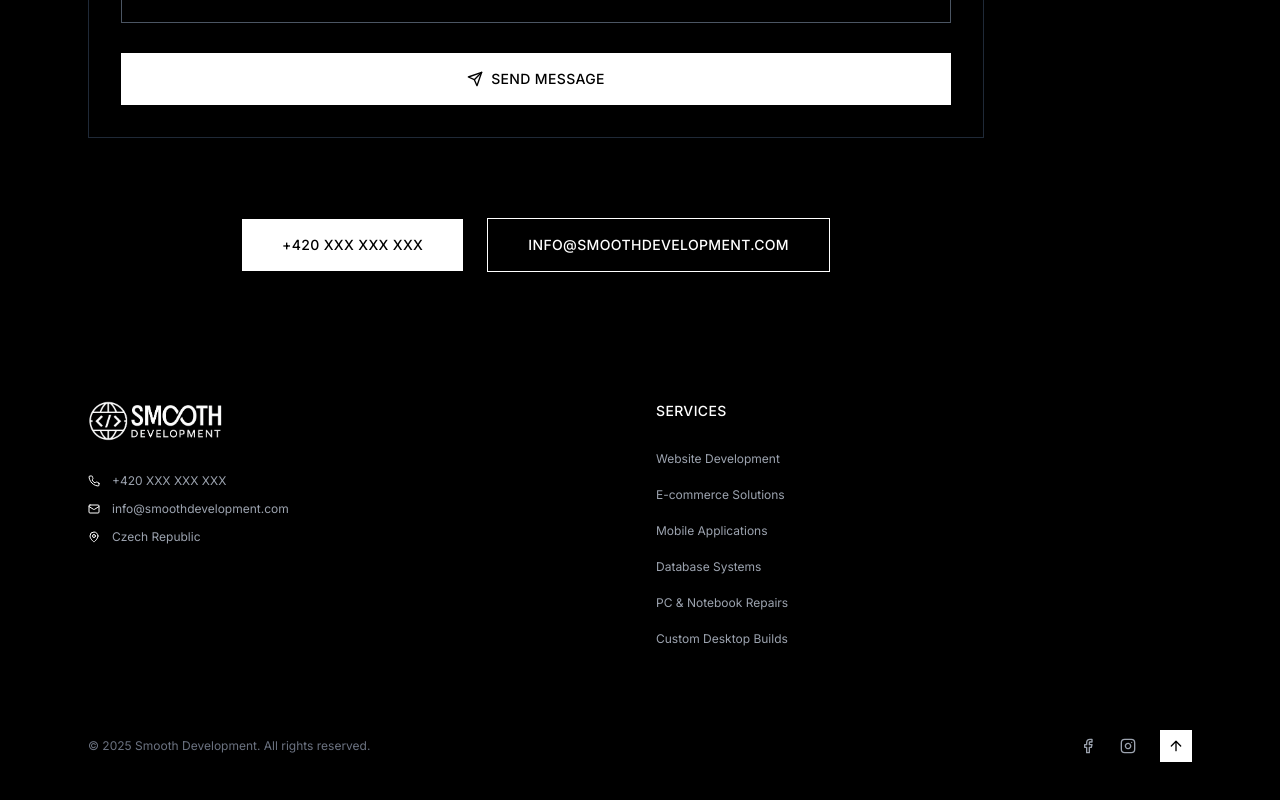
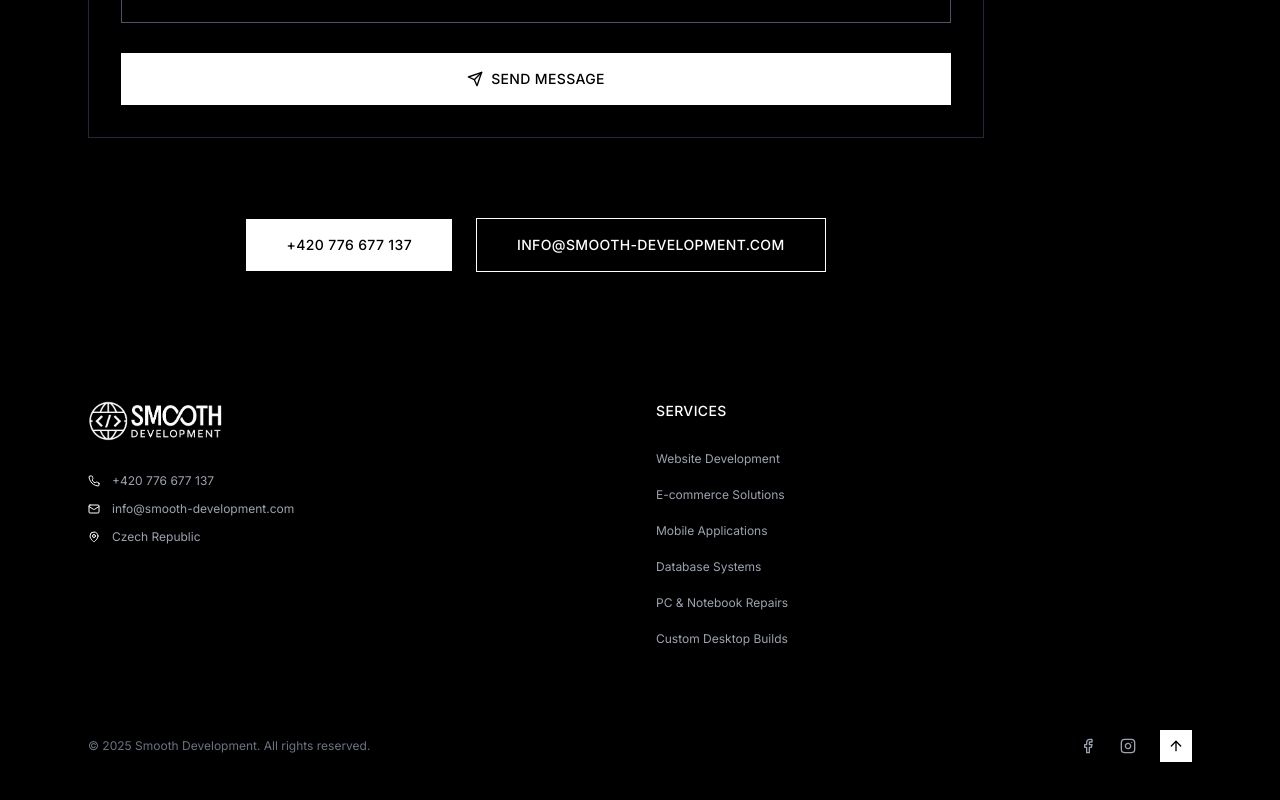
Before and after one commit to MarekSmooth/Smooth-dev, a React (Vite) app: page /contact in a window 1280 px wide. Shown: the part 848-1648 px from the top of the page. Built offline with nearby package versions, Linux system fonts and the light colour scheme.

Commit message:
Updated Footer.tsx

```diff
--- a/src/components/Contact.tsx
+++ b/src/components/Contact.tsx
@@ -196,10 +196,10 @@ const Contact: React.FC = () => {
             variants={fadeInUp}
           >
             <div className="group bg-white text-black px-10 py-4 text-sm font-medium hover:bg-gray-200 transition-all duration-300 flex items-center space-x-2 uppercase tracking-wide">
-              <span>+420 XXX XXX XXX</span>
+              <span>+420 776 677 137</span>
             </div>
             <div className="px-10 py-4 text-sm font-medium border border-white text-white hover:bg-white hover:text-black transition-all duration-300 flex items-center space-x-2 uppercase tracking-wide">
-              <span>info@smoothdevelopment.com</span>
+              <span>info@smooth-development.com</span>
             </div>
           </motion.div>
         </motion.div>
--- a/src/components/Footer.tsx
+++ b/src/components/Footer.tsx
@@ -27,11 +27,11 @@ const Footer: React.FC = () => {
             <div className="space-y-3">
               <div className="flex items-center space-x-3 text-gray-400">
                 <Phone className="w-3 h-3 text-white" />
-                <span className="text-xs">+420 XXX XXX XXX</span>
+                <span className="text-xs">+420 776 677 137</span>
               </div>
               <div className="flex items-center space-x-3 text-gray-400">
                 <Mail className="w-3 h-3 text-white" />
-                <span className="text-xs">info@smoothdevelopment.com</span>
+                <span className="text-xs">info@smooth-development.com</span>
               </div>
               <div className="flex items-center space-x-3 text-gray-400">
                 <MapPin className="w-3 h-3 text-white" />
```
